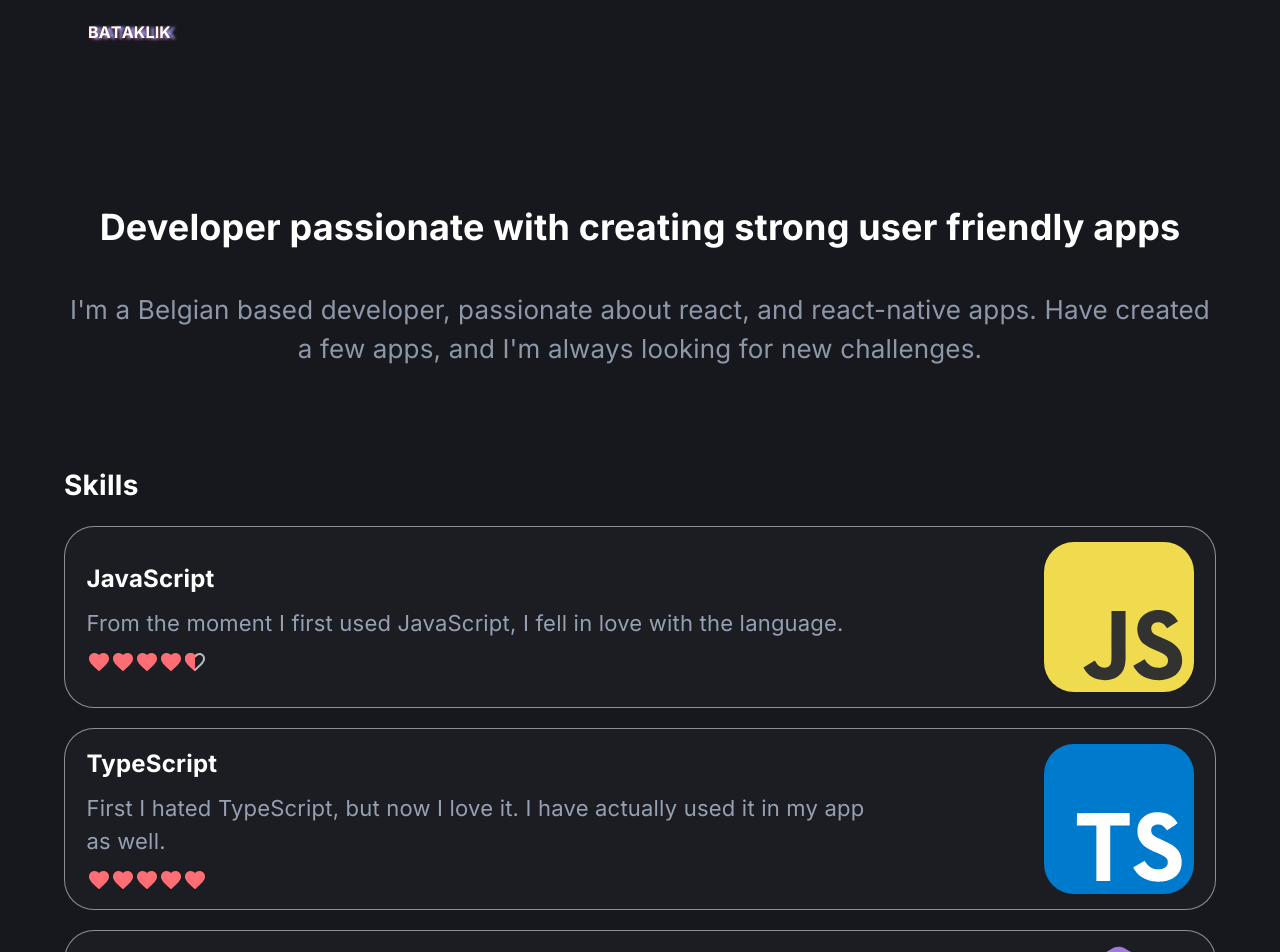
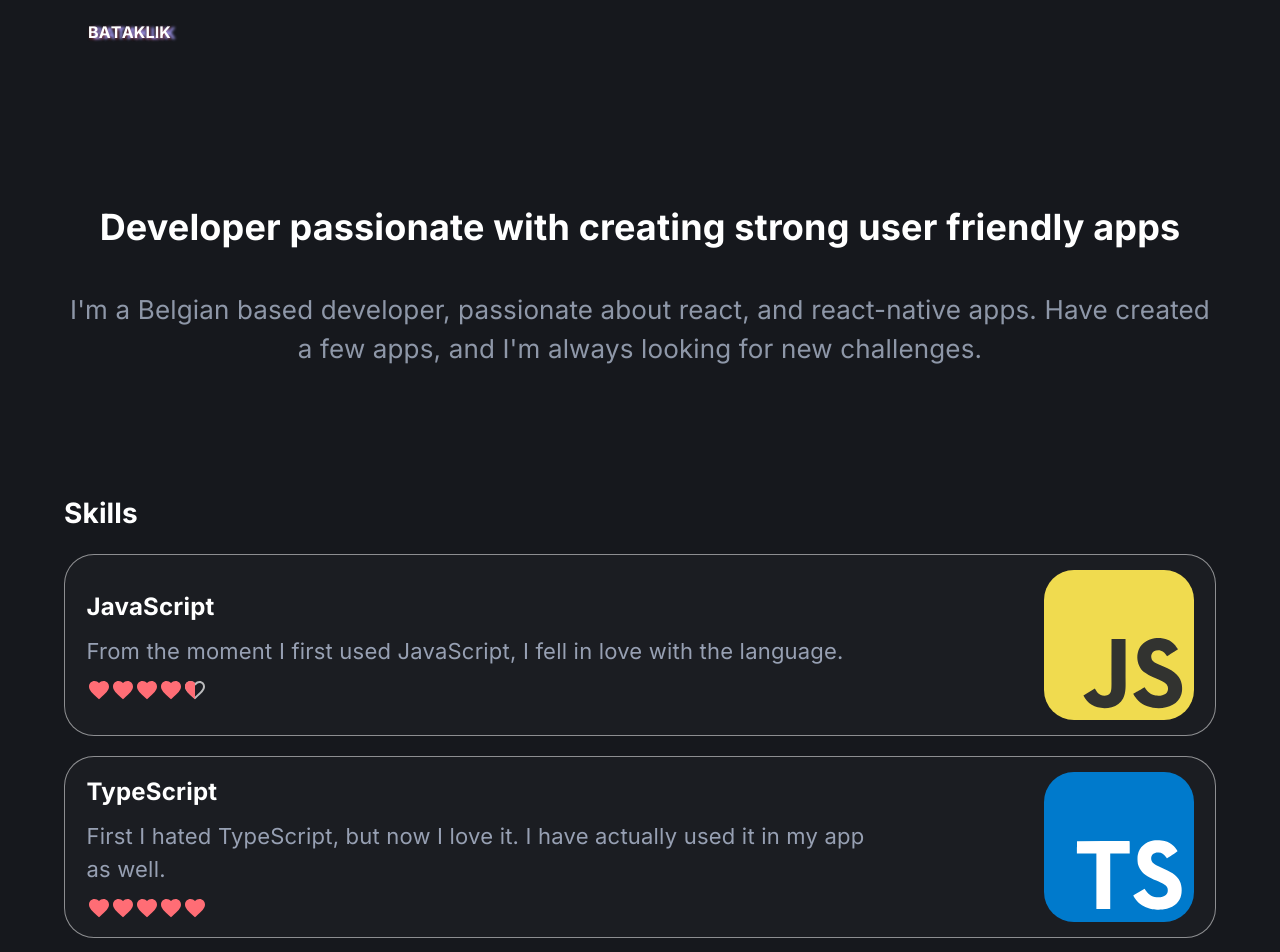
Before and after one commit to Bataklik/Bataklik-Portfolio, a React (Create React App) app: page / in a window 1280 px wide. Shown: the top 952 px of the page. Built offline with nearby package versions, Linux system fonts and the light colour scheme.

Commit message:
fix: :art: Fix animation

```diff
--- a/src/components/skills/Skills.tsx
+++ b/src/components/skills/Skills.tsx
@@ -1,5 +1,5 @@
 import { Skill } from "./skill";
-import { Box, Container, styled, Typography } from "@mui/material";
+import { Box, Container, styled } from "@mui/material";
 import JS from "./../../assets/images/skills/JavaScript.svg";
 import TS from "./../../assets/images/skills/TypeScript.svg";
 import CSHARP from "./../../assets/images/skills/Csharp.svg";
@@ -8,7 +8,8 @@ import CSS from "./../../assets/images/skills/CSS3.svg";
 import MYSQL from "./../../assets/images/skills/Mysql.svg";
 import REACT from "./../../assets/images/skills/React.svg";
 import REACTNATIVE from "./../../assets/images/skills/React-Native.svg";
-import { Variants } from "framer-motion";
+import { motion, Variants } from "framer-motion";
+import { useState } from "react";
 const SkillVariants: Variants = {
   offscreen: {
     y: 300,
@@ -83,11 +84,22 @@ export default function Skills() {
       src: REACTNATIVE,
     },
   ];
-
+  const [isHover, setIsHover] = useState(false);
   return (
     <SkillsBox>
-      <SkillsContainer>
-        <SkillsTitle>Skills</SkillsTitle>
+      <SkillsContainer
+        onMouseEnter={() => setIsHover(true)}
+        onMouseLeave={() => setIsHover(false)}
+      >
+        <SkillsTitle
+          animate={{
+            textShadow: isHover
+              ? "5px 1px 3px rgb(167, 159, 253), 1px 1px 3px rgba(123, 39, 44, 1)"
+              : "none",
+          }}
+        >
+          Skills
+        </SkillsTitle>
         {skills.map(skill => (
           <Skill
             variant={SkillVariants}
@@ -115,7 +127,7 @@ const SkillsContainer = styled(Container)(({ theme }) => ({
   marginBottom: "20px",
 }));
 
-const SkillsTitle = styled(Typography)(({ theme }) => ({
+const SkillsTitle = styled(motion.h3)(({ theme }) => ({
   color: "#fff",
   fontSize: "28px",
   marginBottom: "20px",
```
Also changed, not shown: src/components/education/Education.tsx (+19 -26 lines).
